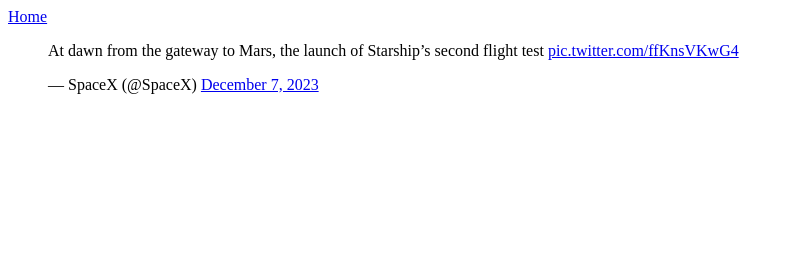
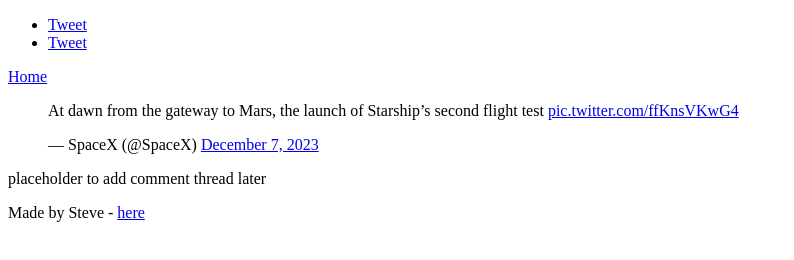
Before and after one commit to mumbosteve/My_First_Portfolio, a plain HTML site: page html_basic/tweets.html in a window 1280 px wide. Shown: the whole page, without its empty margins (0-794 px from the left). Drawn offline with Linux system fonts and the light colour scheme.

Commit message:
Fourth commit

```diff
--- a/html_basic/tweets.html
+++ b/html_basic/tweets.html
@@ -5,10 +5,24 @@
     <meta name="viewport" content="width=device-width, initial-scale=1.0">
     <title>Document</title>
 </head>
+
 <body>
-    <a href="index.html">Home</a>
+    <header>
+    <ul>
+        <li><a href="tweets.html">Tweet</a></li>
+        <li><a href="tweets.html">Tweet</a></li>
+    </ul>
+</header>
+<main>
+    <article>
+         <a href="index.html">Home</a>
 
 <blockquote class="twitter-tweet"><p lang="en" dir="ltr">At dawn from the gateway to Mars, the launch of Starship’s second flight test <a href="https://t.co/ffKnsVKwG4">pic.twitter.com/ffKnsVKwG4</a></p>&mdash; SpaceX (@SpaceX) <a href="https://twitter.com/SpaceX/status/1732824684683784516?ref_src=twsrc%5Etfw">December 7, 2023</a></blockquote> <script async src="https://platform.twitter.com/widgets.js" charset="utf-8"></script>
 
+    </article>
+    <aside><p>placeholder to add comment thread later</p></aside>
+</main>
+<footer><p> Made by Steve - <a href="tweets.html" target="_blank">here</a></p></footer>
+
 </body>
 </html>
```
Also changed, not shown: html_basic/index.html (+14 -1 lines).
